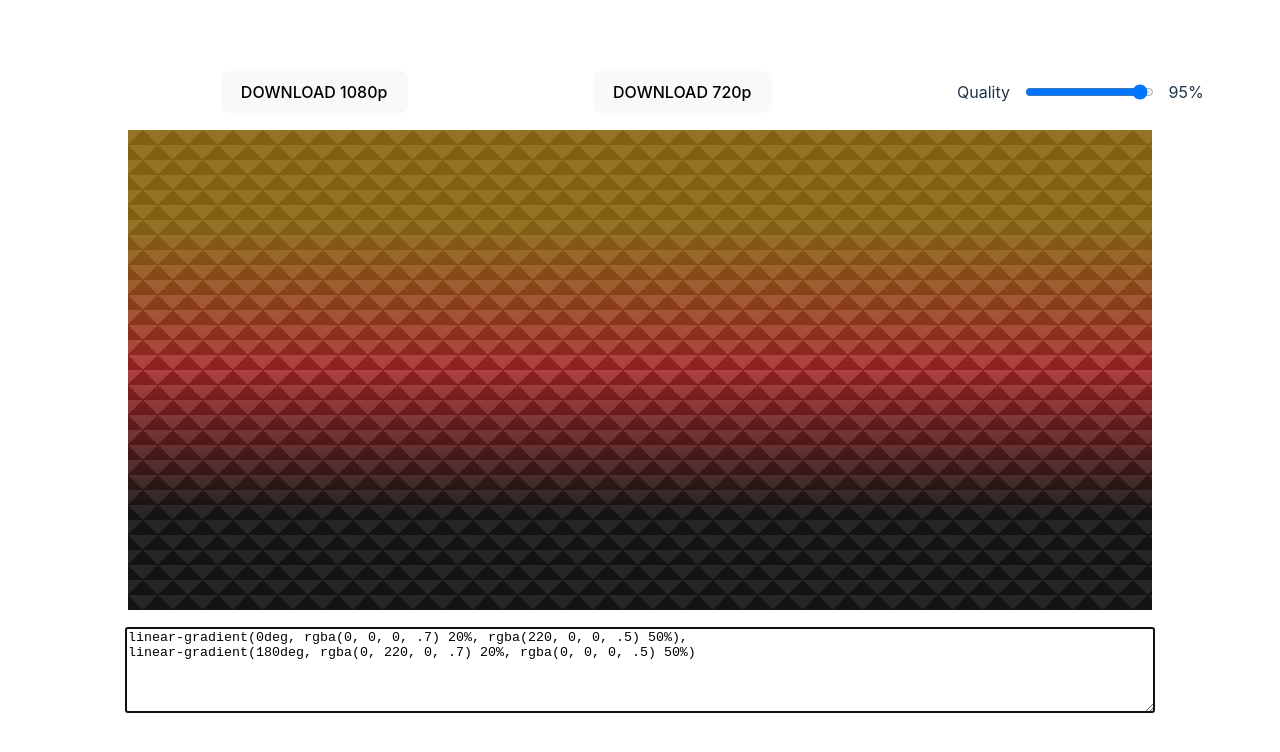
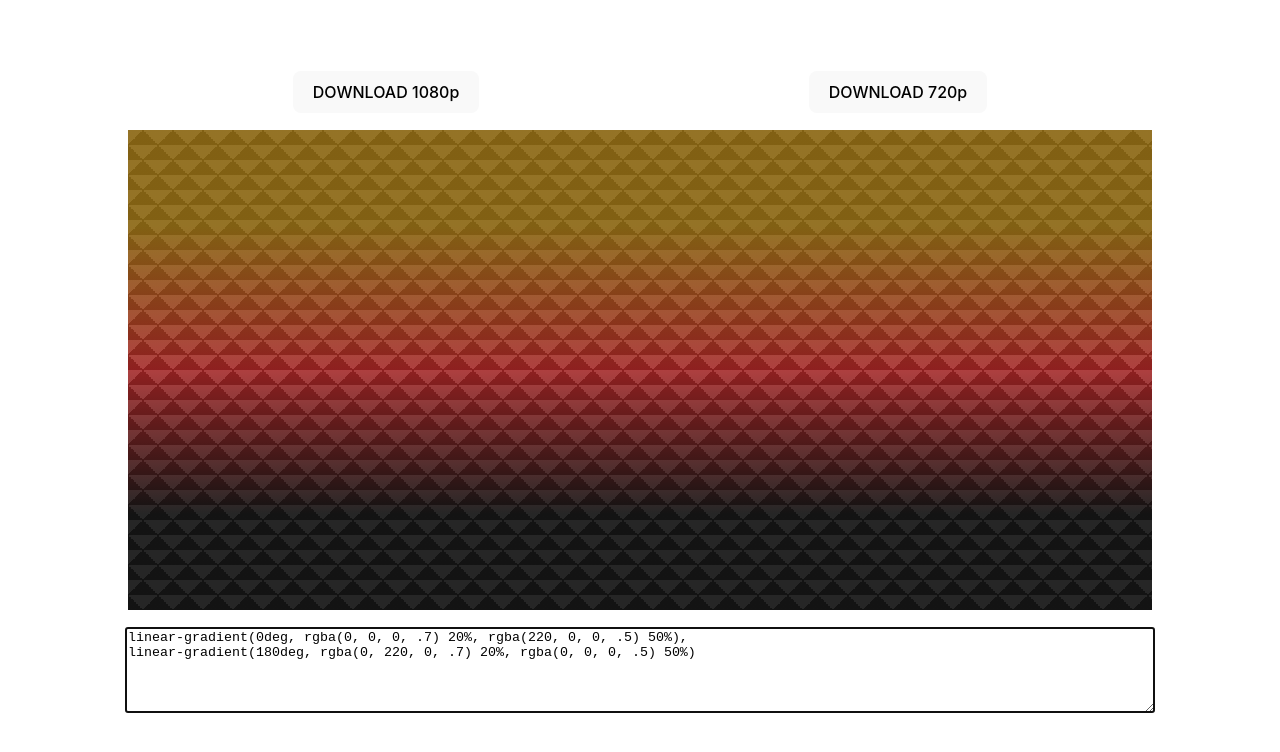
Before and after one commit to gabriel-belmonte/gradient-generator-css, a Preact app: page / in a window 1280 px wide. Shown: the top 752 px of the page. Built offline with nearby package versions, Linux system fonts and the light colour scheme.

Commit message:
use dom-to-image-more package

```diff
--- a/package.json
+++ b/package.json
@@ -10,11 +10,12 @@
     "lint": "tsc --noEmit"
   },
   "dependencies": {
-    "html-to-image": "^1.11.11",
+    "dom-to-image-more": "^3.3.0",
     "preact": "^10.20.2"
   },
   "devDependencies": {
     "@preact/preset-vite": "^2.8.2",
+    "@types/dom-to-image": "^2.6.7",
     "typescript": "^5.4.5",
     "vite": "^5.2.9"
   },
--- a/src/App.tsx
+++ b/src/App.tsx
@@ -1,13 +1,8 @@
+import domtoimage from "dom-to-image-more";
 import type { JSX } from "preact/jsx-runtime";
 import { useCallback, useRef, useState } from "preact/hooks";
-import { toPng } from "html-to-image";
 import type { ResolutionType } from "./types";
-import {
-  DEFAULT_GRADIENT,
-  DEFAULT_QUALITY,
-  getImageConfig,
-  sanitizeInput,
-} from "./utils";
+import { DEFAULT_GRADIENT, getImageConfig, sanitizeInput } from "./utils";
 import Preview from "./components/Preview/Preview.tsx";
 import TextArea from "./components/TextArea/TextArea.tsx";
 import Buttons from "./components/Buttons/Buttons.tsx";
@@ -15,9 +10,8 @@ import styles from "./styles.module.css";
 
 function App() {
   const [gradient, setGradient] = useState(DEFAULT_GRADIENT);
-  const [quality, setQuality] = useState(DEFAULT_QUALITY);
 
-  const ref = useRef(null);
+  const ref = useRef<HTMLDivElement>(null);
 
   const handleClick = useCallback(
     (resMode: keyof ResolutionType) => {
@@ -25,18 +19,19 @@ function App() {
         return;
       }
 
-      toPng(ref.current, getImageConfig(gradient, resMode, quality))
-        .then((dataUrl) => {
+      domtoimage
+        .toPng(ref.current, getImageConfig(gradient, resMode))
+        .then((dataUrl: string) => {
           const link = document.createElement("a");
           link.download = `gradient-image-${resMode}.png`;
           link.href = dataUrl;
           link.click();
         })
-        .catch((err) => {
+        .catch((err: string) => {
           console.log(err);
         });
     },
-    [ref, gradient, quality]
+    [ref, gradient]
   );
 
   const handleTextArea = useCallback(
@@ -46,20 +41,9 @@ function App() {
     []
   );
 
-  const handleSlider = useCallback(
-    (event: JSX.TargetedInputEvent<HTMLInputElement>) => {
-      setQuality(event.currentTarget.value);
-    },
-    []
-  );
-
   return (
     <div className={styles.container}>
-      <Buttons
-        quality={quality}
-        handleClick={handleClick}
-        handleSlider={handleSlider}
-      />
+      <Buttons handleClick={handleClick} />
       <Preview gradient={gradient} />
       <TextArea gradient={gradient} handleTextArea={handleTextArea} />
       <div ref={ref} />
--- a/src/components/Buttons/Buttons.tsx
+++ b/src/components/Buttons/Buttons.tsx
@@ -1,22 +1,15 @@
-import type { JSX } from "preact/jsx-runtime";
 import type { ResolutionType } from "../../types";
-import Slider from "../Slider/Slider";
 import styles from "./styles.module.css";
 
 export default function Buttons({
-  quality,
   handleClick,
-  handleSlider,
 }: {
-  quality: string;
   handleClick: (resMode: keyof ResolutionType) => void;
-  handleSlider: (event: JSX.TargetedInputEvent<HTMLInputElement>) => void;
 }) {
   return (
     <div className={styles.buttons}>
       <button onClick={() => handleClick("1080p")}>DOWNLOAD 1080p</button>
       <button onClick={() => handleClick("720p")}>DOWNLOAD 720p</button>
-      <Slider quality={quality} handleSlider={handleSlider} />
     </div>
   );
 }
--- a/src/components/Slider/Slider.tsx
+++ /dev/null
@@ -1,26 +0,0 @@
-import type { JSX } from "preact/jsx-runtime";
-import styles from "./styles.module.css";
-
-export default function Slider({
-  quality,
-  handleSlider,
-}: {
-  quality: string;
-  handleSlider: (event: JSX.TargetedInputEvent<HTMLInputElement>) => void;
-}) {
-  return (
-    <div className={styles.slider}>
-      <span>Quality</span>
-      <input
-        type='range'
-        id='quality'
-        name='quality'
-        min='0'
-        max='100'
-        value={quality}
-        onInput={handleSlider}
-      />
-      <label htmlFor='quality'>{`${quality}%`}</label>
-    </div>
-  );
-}
--- a/src/components/Slider/styles.module.css
+++ /dev/null
@@ -1,5 +0,0 @@
-.slider {
-  display: flex;
-  gap: 1vw;
-  width: 10%;
-}
--- /dev/null
+++ b/src/dom-to-image-more.d.ts
@@ -0,0 +1,4 @@
+declare module "dom-to-image-more" {
+  import domToImage = require("dom-to-image-more");
+  export = domToImage;
+}
--- a/src/utils.ts
+++ b/src/utils.ts
@@ -1,7 +1,4 @@
-import { Options } from "html-to-image/lib/types";
 import { ResolutionType } from "./types";
-
-export const DEFAULT_QUALITY = "95";
 
 export const DEFAULT_GRADIENT =
   "linear-gradient(0deg, rgba(0, 0, 0, .7) 20%, rgba(220, 0, 0, .5) 50%),\nlinear-gradient(180deg, rgba(0, 220, 0, .7) 20%, rgba(0, 0, 0, .5) 50%)";
@@ -21,11 +18,13 @@ export const sanitizeInput = (value: string) => value.replace(";", "");
 
 export const getImageConfig = (
   input: string,
-  resMode: keyof ResolutionType,
-  quality: string
-): Options => {
+  resMode: keyof ResolutionType
+): {
+  style: { background: string };
+  width: number;
+  height: number;
+} => {
   return {
-    quality: Number(quality) / 100,
     style: { background: input },
     ...RESOLUTION[resMode],
   };
```
Also changed, not shown: 2 other files (tests, documents, lock files or other folders).
